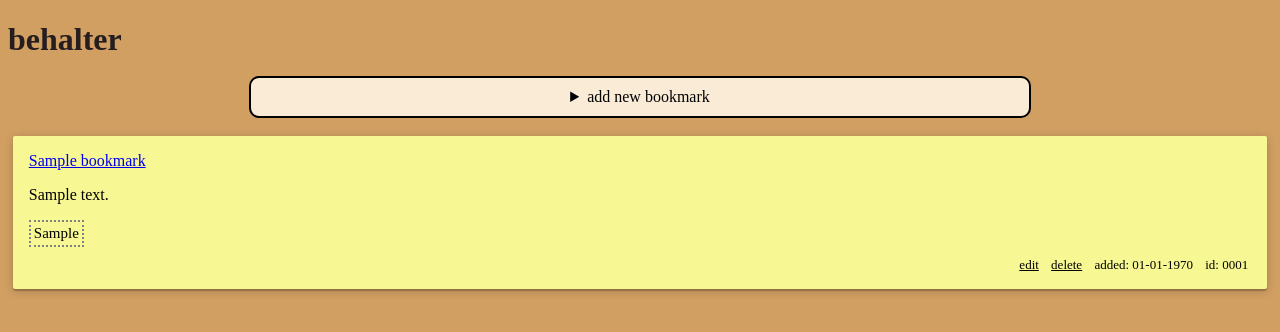
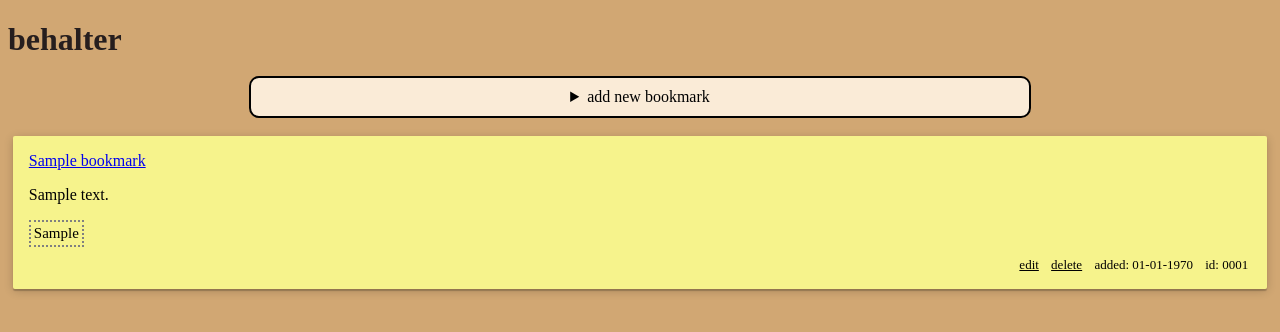
Before and after one commit to nunq/behalter, a Flask app: page / in a window 1280 px wide. Shown: the top 332 px of the page. Run offline with Flask 2, Linux system fonts and the light colour scheme; tables that the repository leaves empty hold one stand-in row (values such as "Sample post").

Commit message:
display bookmark detail; new colors

```diff
--- a/static/style.css
+++ b/static/style.css
@@ -1,6 +1,6 @@
 body {
   margin-bottom: 4rem;
-  background: #d19f62;
+  background: #d1a773;
 }
 h1 {
   margin-bottom: 0;
@@ -40,7 +40,7 @@ h1 {
 }
 .item {
   box-shadow: 0 2px 1px 0 rgba(0, 0, 0, 0.2), 0 2px 10px 0 rgba(0, 0, 0, 0.19);
-  background: #F7F794;
+  background: #FAFA8FEB;
   border-radius: 2px;
   display: flex;
   flex-flow: column;
@@ -89,6 +89,10 @@ textarea {
 details:hover {
   cursor: pointer;
 }
+.detail {
+  font-size: 0.8em;
+  color: #4d4d4d;
+}
 @media only screen and (min-width: 800px) {
   #add-dialog {
     width: 60%;
--- a/templates/index.html
+++ b/templates/index.html
@@ -42,6 +42,7 @@
       {% for bm in bookmarks %}
       <div class="item">
         <a class="link" href='{{ bm["currentlink"] }}'>{{ bm["title"] }}</a>
+        <span class="detail">{{ bm["detail"] }}</span>
         <p class="note">{{ bm["note"] }}</p>
         <div class="tags">
           {% for tag in bm["tags"].split(" ") %}
```
